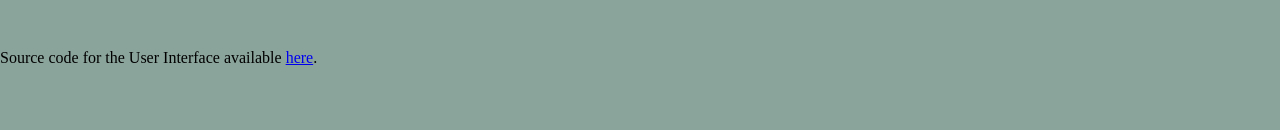
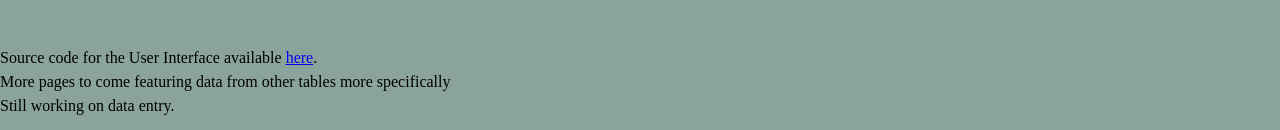
Before and after one commit to ParadauxIO/projet-ter-website, a React (Vite) app: page / in a window 1280 px wide. Shown: the part 667-797 px from the top of the page. Built offline with nearby package versions, Linux system fonts and the light colour scheme; no server answers; the database is empty.

Commit message:
Add other footnotes

```diff
--- a/src/components/Footer.jsx
+++ b/src/components/Footer.jsx
@@ -4,6 +4,8 @@ export default function Footer() {
             <p>
                 Source code for the User Interface available <a href="https://github.com/paradauxIO/projet-ter-website">here</a>.
             </p>
+            <p> More pages to come featuring data from other tables more specifically</p>
+            <p> Still working on data entry.</p>
         </footer>
     )
 }
```
